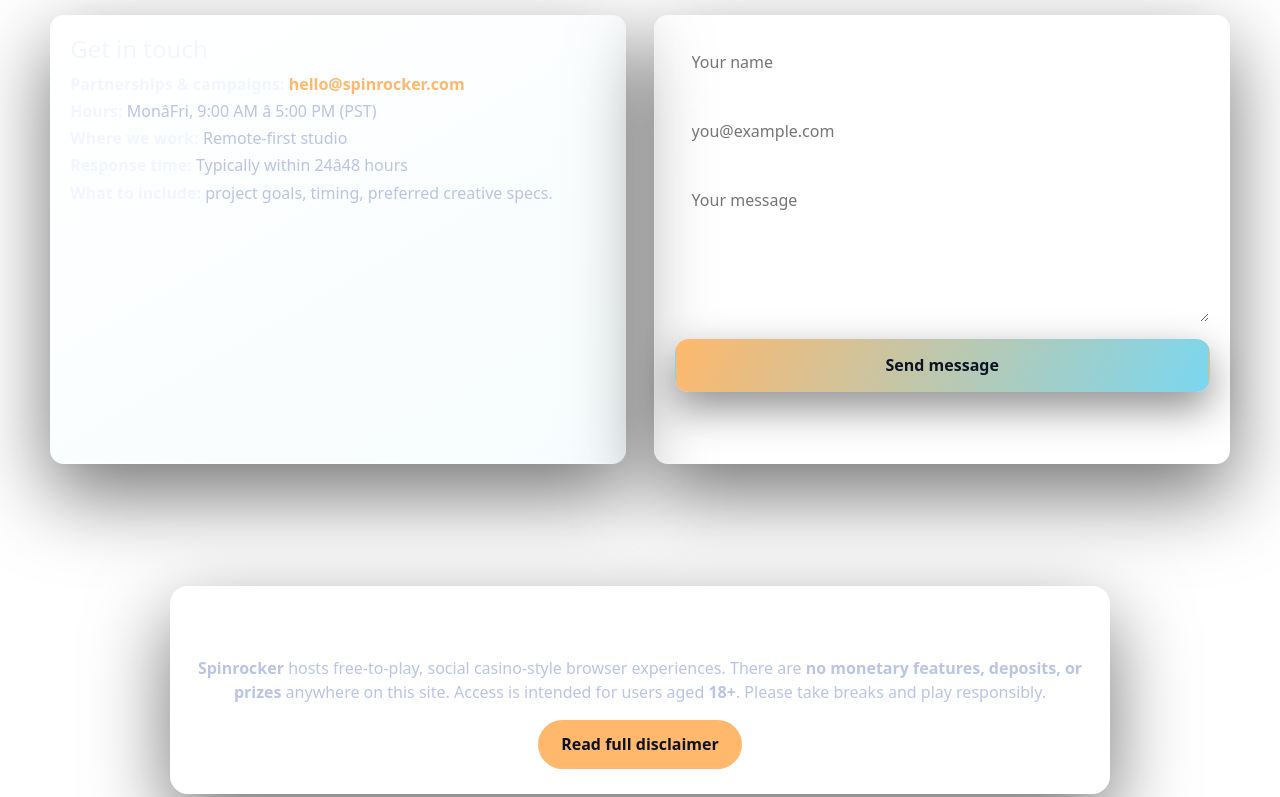
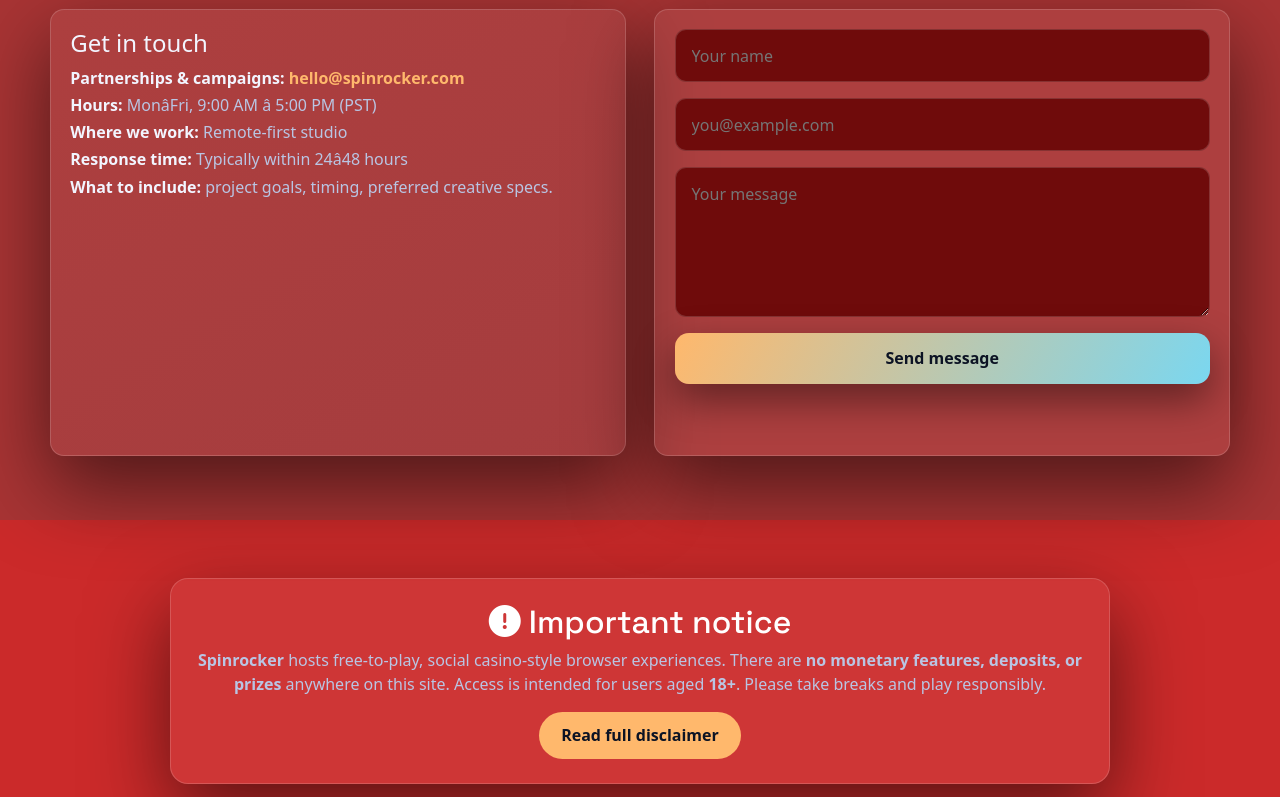
Before and after one commit to j2oOrg/spinrocker-com-ppc-social-casino, a plain HTML site: page index.html in a window 1280 px wide. Shown: the part 1708-2505 px from the top of the page. Drawn offline with nearby package versions, Linux system fonts and the light colour scheme; a script that the page names is missing; files whose address does not match are found by name.

Commit message:
Update index.html via site editor

```diff
--- a/index.html
+++ b/index.html
@@ -74,7 +74,7 @@ img{max-width:100%; display:block}
 }
 .sr-pill-w3ah{
   background:rgba(0,0,0,0.2);
-  color:#fefefe;
+  color:#783030;
   padding:0.35rem 0.8rem;
   border-radius:999px;
   font-weight:800;
@@ -133,7 +133,7 @@ img{max-width:100%; display:block}
   padding:0.85rem 1.7rem;
   border-radius:14px;
   font-weight:700;
-  border:1px solid transparent;
+  border:#7f0b0b;
   cursor:pointer;
   transition:transform .16s ease, box-shadow .2s ease, background .2s ease, color .2s ease;
   text-decoration:none;
@@ -217,7 +217,7 @@ img{max-width:100%; display:block}
 
 .sr-section-features-k5yb{
   padding:3.8rem 0;
-  background:rgba(255,255,255,0.02);
+  background:#a83434;
 }
 .sr-grid-feat-r1nk{
   display:grid;
@@ -260,7 +260,7 @@ img{max-width:100%; display:block}
 .sr-about-copy-y6mn .sr-btn-prim-b7ce{margin-top:0.5rem}
 
 .sr-section-contact-b9te{
-  background:rgba(255,255,255,0.02);
+  background:#a83434;
   padding:4rem 0;
 }
 .sr-grid-contact-l2np{
@@ -293,7 +293,7 @@ img{max-width:100%; display:block}
   padding:0.85rem 1rem;
   border-radius:11px;
   border:1px solid var(--border);
-  background:rgba(255,255,255,0.04);
+  background:#6f0b0b;
   color:var(--text);
   font-size:1rem;
   transition:border .16s, box-shadow .16s;
@@ -336,7 +336,7 @@ img{max-width:100%; display:block}
   border-radius:999px;
   font-weight:700;
   display:inline-block;
-  border:1px solid transparent;
+  border:#7f0b0b;
 }
 .sr-notice-btn-p7zo:hover{background:var(--accent-2); color:#03131f}
 
@@ -452,7 +452,97 @@ img{max-width:100%; display:block}
   .sr-logo-w3uk{width:104px}
 }
 
-  </style>
+
+
+
+
+
+
+
+
+
+
+
+
+
+
+
+
+
+
+
+
+
+
+
+
+
+
+
+
+
+
+
+
+
+
+
+
+
+
+
+
+
+
+
+
+
+
+
+
+
+
+
+
+
+
+
+
+
+
+
+
+
+
+
+
+
+
+
+
+
+
+
+
+
+
+
+
+
+
+
+
+
+
+
+
+
+
+
+
+
+/* FORCED-BG */ body { background: #cb2a2a !important; background-color: #cb2a2a !important; }
+</style>
 </head>
 <body>
 
```
